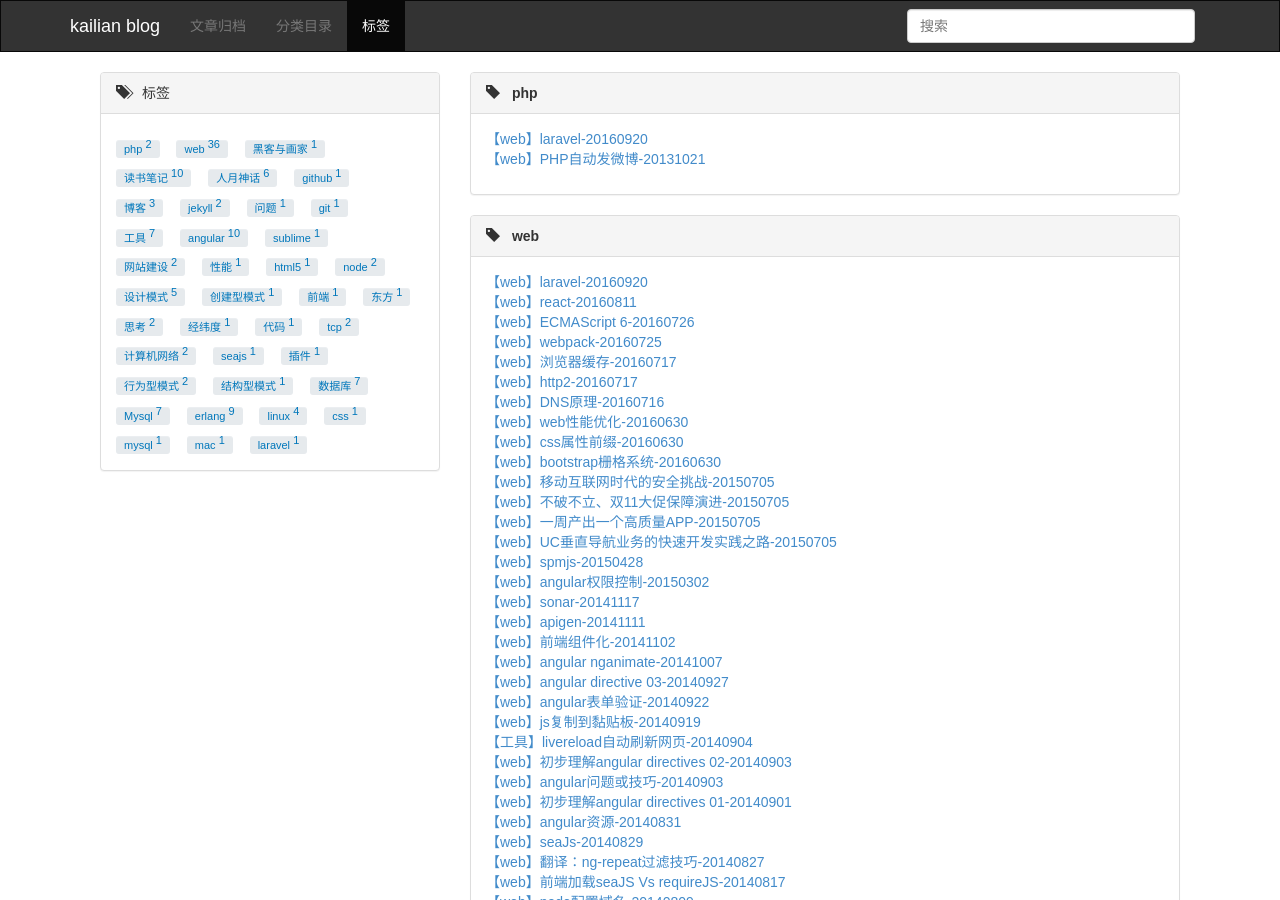
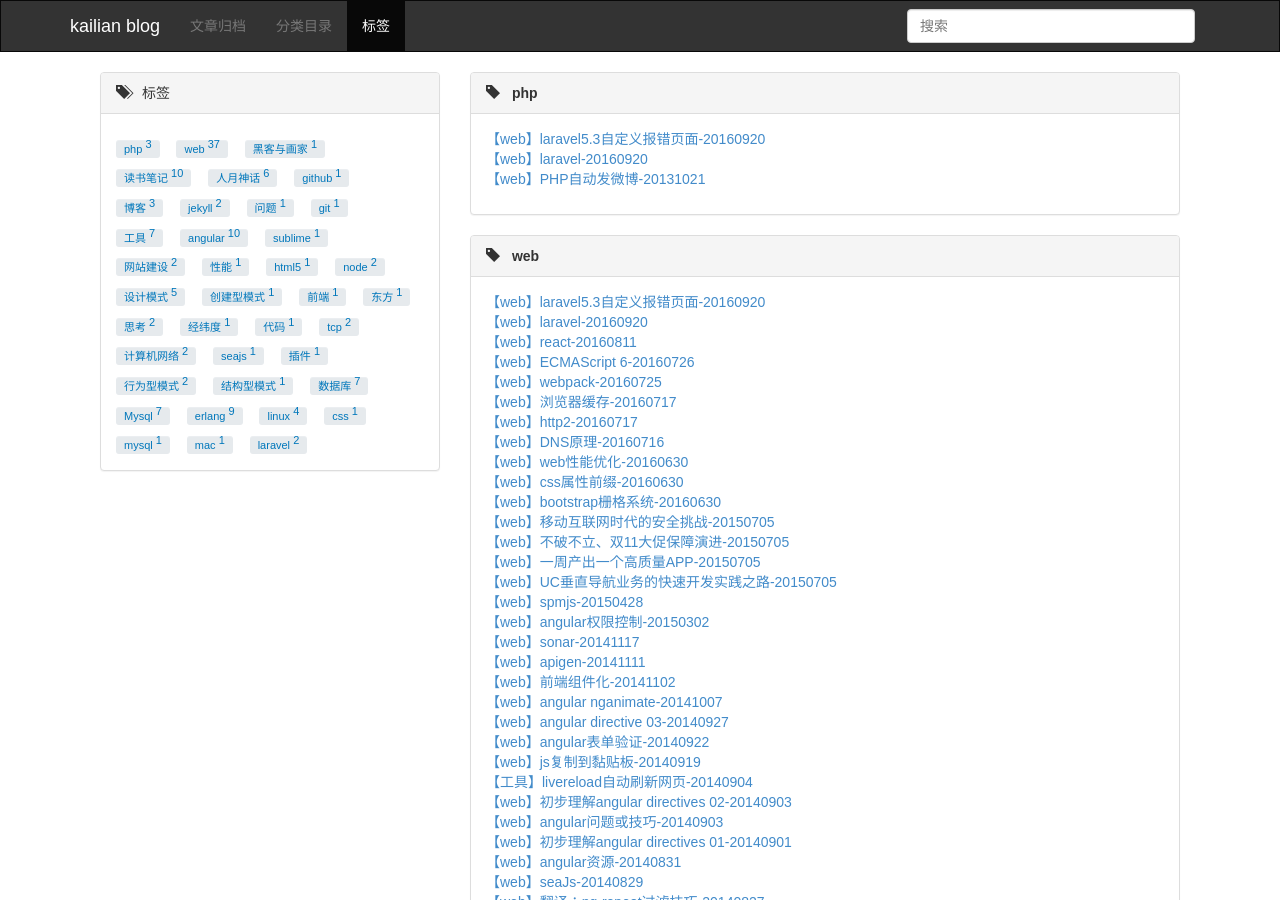
Before and after one commit to kailian/kailian.github.io, a Jekyll site: the page built from tags.html, in a window 1280 px wide and 900 px high. Built offline with Jekyll 4.4.1, drawn with Linux system fonts in a browser that asks for light colours; some of the changed lines change nothing that is shown; some of the changed text lies outside the part shown.

Commit message:
【文章】laravel自定义错误页面

````diff
--- /dev/null
+++ b/_posts/2016-09-20-laravel-exception.md
@@ -0,0 +1,58 @@
+---
+layout: post
+category : web
+title: 'laravel5.3自定义报错页面'
+tagline: ""
+tags : [web,php,laravel]
+---
+
+## 自定义错误页面
+
+开发环境，当 `APP_DEBUG = true` 时，使用默认错误页面；
+
+生产环境，当 `APP_DEBUG = false` 时，使用自定义错误页面，异步请求返回json异常信息
+
+<!--break-->
+
+修改`app/Exceptions/Handler.php`
+
+```
+use Exception;
+use Illuminate\Auth\AuthenticationException;
+use Illuminate\Foundation\Exceptions\Handler as ExceptionHandler;
+use Symfony\Component\HttpKernel\Exception\HttpException;
+
+class Handler extends ExceptionHandler
+{
+    public function render($request, Exception $exception)
+    {
+        $debug = config('app.debug', false);
+        if($debug) {
+            return parent::render($request, $exception);
+        }
+        if ($exception instanceof HttpException) {
+            $code = $exception->getStatusCode();
+            $message  = $exception->getMessage();
+            if ($request->expectsJson()) {
+                return response()->json(['error' => $message], $code);
+            }
+            if (view()->exists('errors.custom' . $code)) {
+                return response()->view('errors.custom' . $code, ['message'=>$message], $code);
+            }
+        }
+        return parent::render($request, $exception);
+    }
+}
+```
+
+新建自定义错误页面
+
+```
+resources/views/errors/custom404.blade.php
+```
+
+修改默认的404页面
+
+```
+resources/views/errors/404.blade.php
+```
````
Also changed, not shown: _posts/2016-09-20-laravel-dev.md (+7 -0 lines).
